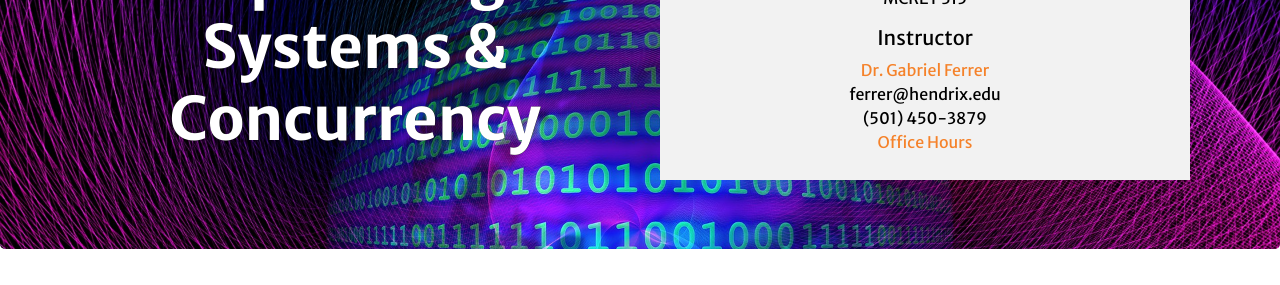
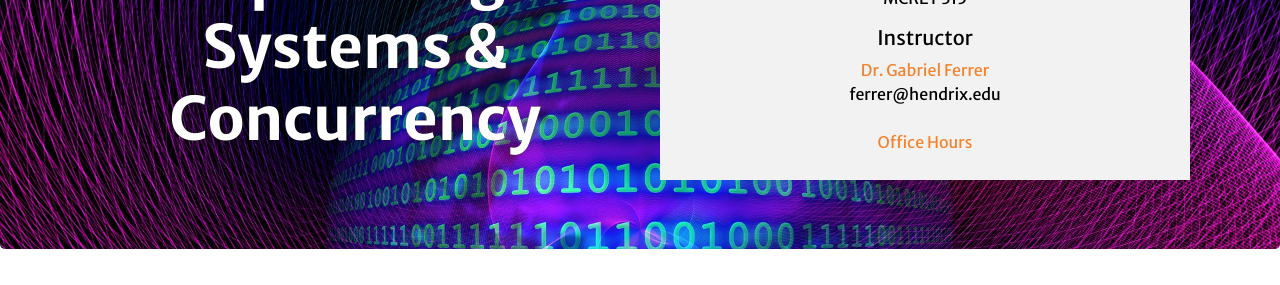
Before and after one commit to Hendrix-CS/csci320, a Jekyll site: the page built from index.md, in a window 1280 px wide and 900 px high. Shown: the part 253-538 px from the top of the window. Built offline with Jekyll 4.4.1, drawn with Linux system fonts in a browser that asks for light colours; a script that is not in the unit is left out; our own code applies the rules of GitHub Pages for plain Markdown files.

Commit message:
Removed phone #

```diff
--- a/_config.yml
+++ b/_config.yml
@@ -57,7 +57,6 @@ instructors:
     name: Dr. Gabriel Ferrer
     email: ferrer@hendrix.edu
     web: https://gjf2a.github.io/
-    phone: (501) 450-3879
     officehours: https://drferrer.youcanbook.me/
 
 offerings:
```
